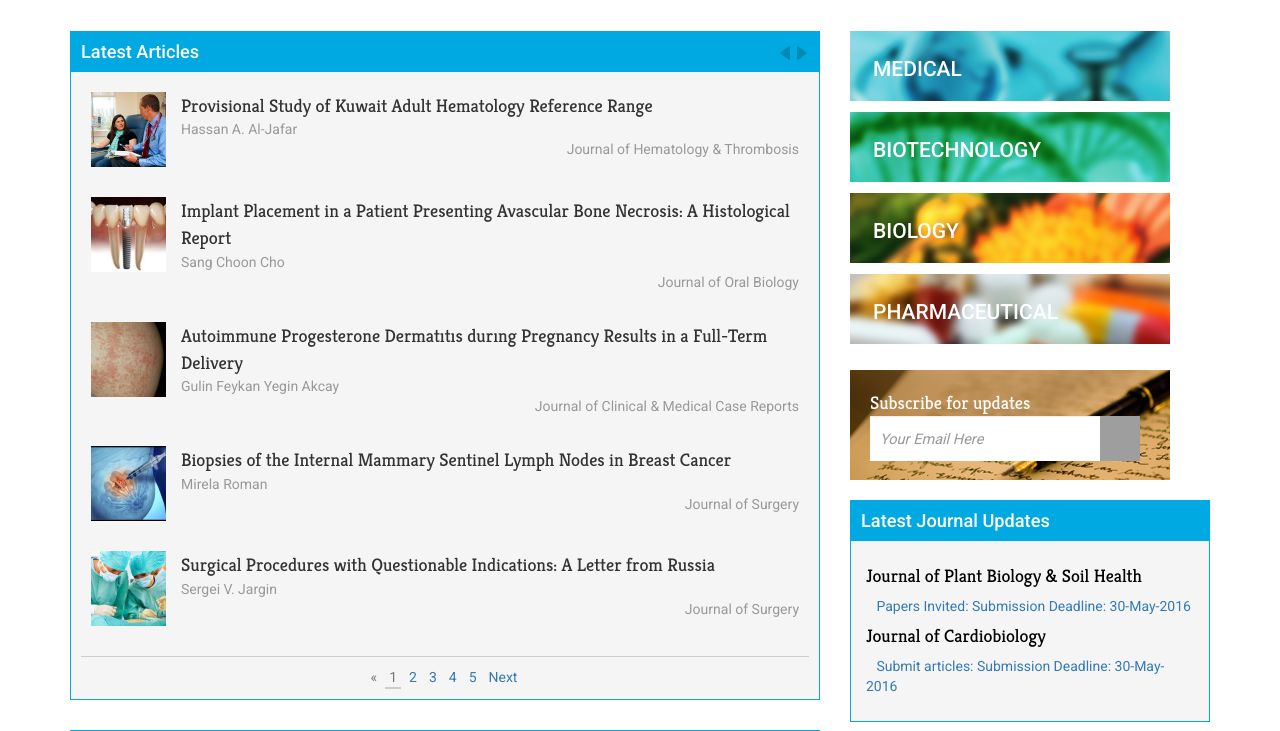
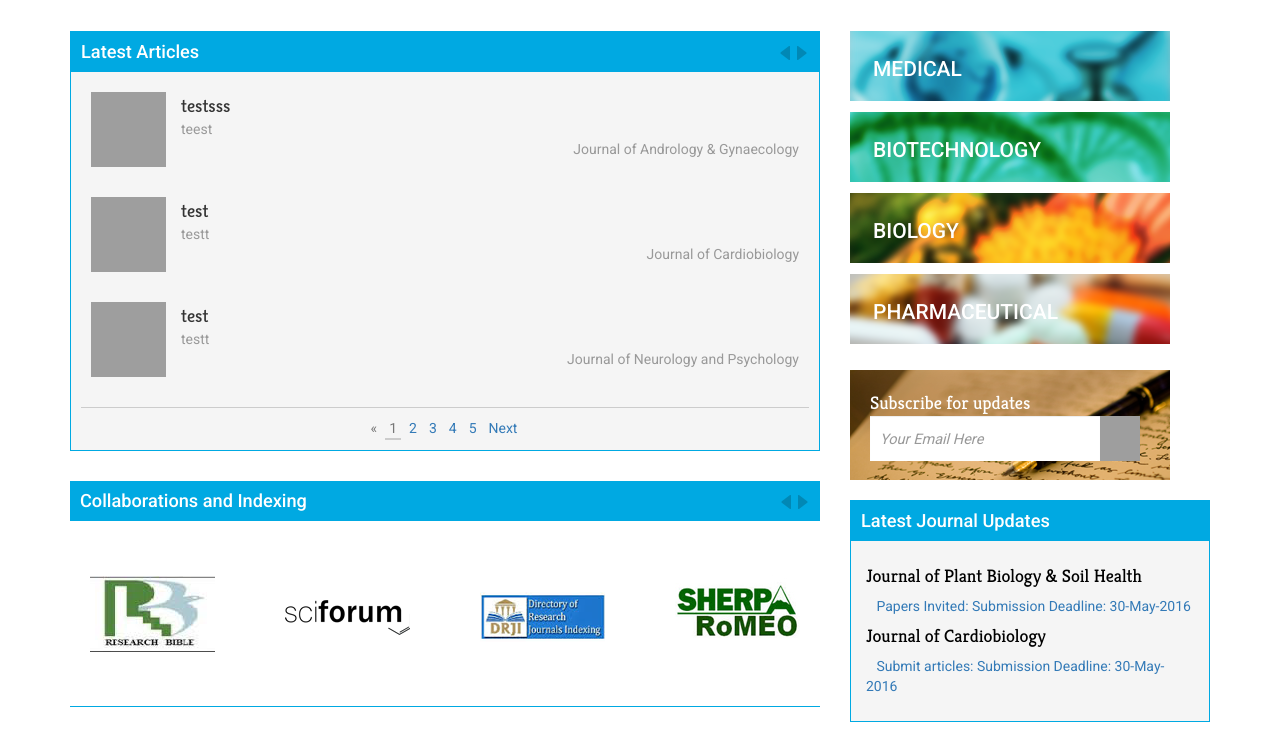
Before and after one commit to Parameshwer/avens-newci, a CodeIgniter app: page /avens-angular/ in a window 1280 px wide. Shown: the part 778-1509 px from the top of the page. Run offline with CodeIgniter, Linux system fonts and the light colour scheme; data comes from the database, SQL or seed files in the repository; some libraries are stand-ins or nearby versions; grey boxes are pictures that could not be loaded.

Commit message:
latest journals added

```diff
--- a/application/controllers/page.php
+++ b/application/controllers/page.php
@@ -179,4 +179,23 @@
 		}	*/
 		echo $this->load->view('pages/ajax_journals', $data,TRUE);
 	}
+
+	public function get_latest_journals() {
+		$this->load->model('App_model');
+
+		//sanitize post value
+		if($this->input->post("page")) {
+			$page_number = $this->input->post("page");
+		if(!is_numeric($page_number)){die('Invalid page number!');} //incase of invalid page number
+		} else{
+			$page_number = 1;
+		}
+
+		//get current starting point of records
+		$position = (($page_number-1) * 5);
+
+		$data['latest_articles'] = $this->App_model->get_latest_journals($position);
+
+		echo $this->load->view('pages/ajax_latest_articles', $data,TRUE);
+	}
 }
--- a/application/models/app_model.php
+++ b/application/models/app_model.php
@@ -59,5 +59,9 @@
 
 		return $query->result_array();
 	}
-
+	function get_latest_journals($position) {
+		//$query = $this->db->query("SELECT * FROM `wp_latest_articles` LIMIT $position, 5");
+		$query = $this->db->query("SELECT * FROM wp_latest_articles la INNER JOIN wp_journals j on la.article_category = j.id INNER JOIN wp_journal_main_categories mc on mc.category_id = j.main_category_id LIMIT $position, 5");
+		return $query->result_array();
+	}
 }
--- /dev/null
+++ b/application/views/pages/ajax_latest_articles.php
@@ -0,0 +1,15 @@
+<?php foreach ($latest_articles as $row) { ?>
+	<div class="media">
+	<div class="media-left">
+		<img width="150" height="150" src="<?php echo $row['article_image']?>" class="attachment-thumbnail wp-post-image" alt="jcb-19">
+	</div>
+		<div class="media-body">
+		<?php //echo $row['post_content']; ?>
+		<div class="media-body">
+		<h1 style="text-align: left;"><a href="<?php echo $row['pdf_link']; ?>" target="_blank"><?php echo $row['article_name']; ?></a></h1>
+		<p><?php echo $row['author_name']; ?></p>
+		<p style="text-align: right;"><a href="<?php echo base_url(); ?>page/journals/"><?php echo $row['journal_name']; ?></a>
+		</p></div>
+	</div>
+</div>
+<?php } ?>
--- a/application/views/pages/home.php
+++ b/application/views/pages/home.php
@@ -72,69 +72,8 @@
 							</div>
 						</div>
 						<div id="latest-articles-inner">
-
-							<div id="latest-article-results"><div class="media">
-								<div class="media-left">
-									<img width="150" height="150" src="<?php echo base_url() ?>public/images/JHT-02-0013-150x150.jpg" class="attachment-thumbnail wp-post-image" alt="JHT-02-0013">
-								</div>
-								<div class="media-body">
-
-									<h1 style="text-align: left;"><a href="<?php echo base_url() ?>public/images/JHT-2380-6842-02-0013.pdf" target="_blank">Provisional Study of Kuwait Adult Hematology Reference Range</a></h1>
-									<p>Hassan A. Al-Jafar</p>
-									<p style="text-align: right;"><a href="<?php echo base_url(); ?>journals/">Journal of Hematology &amp; Thrombosis</a>
-									</p>
-								</div>
-							</div>
-							<div class="media">
-								<div class="media-left">
-									<img width="150" height="150" src="<?php echo base_url() ?>public/images/avascular-necrosis-150x150.jpg" class="attachment-thumbnail wp-post-image" alt="avascular necrosis">
-								</div>
-								<div class="media-body">
-
-									<h1 style="text-align: left;"><a href="<?php echo base_url() ?>public/images/JOBY-2377-987X-03-0022.pdf" target="_blank">Implant Placement in a Patient Presenting Avascular Bone Necrosis: A Histological Report</a></h1>
-									<p>Sang Choon Cho</p>
-									<p style="text-align: right;"><a href="<?php echo base_url(); ?>journals/">Journal of Oral Biology</a>
-									</p>
-								</div>
-							</div>
-							<div class="media">
-								<div class="media-left">
-									<img width="150" height="150" src="<?php echo base_url() ?>public/images/JCMCR-150x150.jpg" class="attachment-thumbnail wp-post-image" alt="JCMCR">
-								</div>
-								<div class="media-body">
-
-									<h1 style="text-align: left;"><a href="<?php echo base_url() ?>public/images/JCMCR-2332-4120-03-0017.pdf" target="_blank">Autoimmune Progesterone Dermatıtıs durıng Pregnancy Results in a Full-Term Delivery</a></h1>
-									<p>Gulin Feykan Yegin Akcay</p>
-									<p style="text-align: right;"><a href="<?php echo base_url(); ?>journals/">Journal of Clinical &amp; Medical Case Reports</a>
-									</p>
-								</div>
-							</div>
-							<div class="media">
-								<div class="media-left">
-									<img width="150" height="150" src="<?php echo base_url() ?>public/images/JSUR-04-0028-150x150.jpg" class="attachment-thumbnail wp-post-image" alt="JSUR-04-0028">
-								</div>
-								<div class="media-body">
-
-									<h1 style="text-align: left;"><a href="<?php echo base_url() ?>public/images/JSUR-2332-4139-04-0028.pdf" target="_blank">Biopsies of the Internal Mammary Sentinel Lymph Nodes in Breast Cancer</a></h1>
-									<p>Mirela Roman</p>
-									<p style="text-align: right;"><a href="<?php echo base_url(); ?>journals/">Journal of Surgery</a>
-									</p>
-								</div>
-							</div>
-							<div class="media">
-								<div class="media-left">
-									<img width="150" height="150" src="<?php echo base_url() ?>public/images/JSUR-04-0027-150x150.png" class="attachment-thumbnail wp-post-image" alt="JSUR-04-0027">
-								</div>
-								<div class="media-body">
-
-									<h1 style="text-align: left;"><a href="<?php echo base_url() ?>public/images/JSUR-2332-4139-04-0027.pdf" target="_blank">Surgical Procedures with Questionable Indications: A Letter from Russia</a></h1>
-									<p>Sergei V. Jargin</p>
-									<p style="text-align: right;"><a href="<?php echo base_url(); ?>journals/">Journal of Surgery</a>
-									</p>
-								</div>
-							</div>
-						</div>
-						<div class="paginatio-custom"><div class="pagination"><ul class="pagination bootpag"><li data-lp="1" class="prev disabled"><a href="javascript:void(0);">«</a></li><li data-lp="1" class="disabled"><a href="javascript:void(0);">1</a></li><li data-lp="2"><a href="javascript:void(0);">2</a></li><li data-lp="3"><a href="javascript:void(0);">3</a></li><li data-lp="4"><a href="javascript:void(0);">4</a></li><li data-lp="5"><a href="javascript:void(0);">5</a></li><li data-lp="2" class="next"><a href="javascript:void(0);">Next</a></li></ul></div></div>
+					<div id="latest-article-results"></div>
+					<div class="paginatio-custom"><div class="pagination"></div></div>
 					</div>
 				</div>
 				<div id="collab-section">
--- a/application/views/templates/footer.php
+++ b/application/views/templates/footer.php
@@ -95,78 +95,7 @@
 		var s = document.getElementsByTagName('script')[0]; s.parentNode.insertBefore(ga, s);
 	})();
 </script>
-<script type="text/javascript">
-	jQuery(document).ready(function(){
-		jQuery("p.month").on('click', function () {
-			if(jQuery(this).hasClass("active")){
-				jQuery(this).removeClass("active");
-			}else{
-				jQuery('.month').removeClass("active");
-				jQuery(this).toggleClass("active");
-			}
 
-			jQuery(".post-archive-box-inner").not(jQuery(this).next(".post-archive-box-inner")).slideUp();
-			jQuery(this).next(".post-archive-box-inner").slideToggle();
-		});
-
-jQuery("#latest-article-results").load("<?php echo base_url(); ?>latest-article-ajax/");  //initial page number to load
-jQuery(".pagination").bootpag({
-	total: 16,
-	page: 1,
-	maxVisible: 5,
-	leaps: false,
-	next: 'Next'
-}).on("page", function(e, num){
-	e.preventDefault();
-	jQuery("#latest-article-results").prepend('<div class="loading-indication">Loading...</div>');
-	jQuery("#latest-article-results").load("<?php echo base_url(); ?>latest-article-ajax/", {'page':num});
-});
-
-jQuery('.nav-controls .custom-prev').on('click',function(e){
-	e.preventDefault();
-	jQuery('ul.pagination .prev a').trigger('click');
-});
-jQuery('.nav-controls .custom-next').on('click',function(e){
-	e.preventDefault();
-	jQuery('ul.pagination .next a').trigger('click');
-});
-
-var logo_box_height = jQuery('#logo-box').height();
-
-var admin_bar_height = (jQuery('#wpadminbar').height())?jQuery('#wpadminbar').height():'0';
-var temp_height = admin_bar_height+logo_box_height;
-
-jQuery(window).scroll(function(){
-	if (jQuery(this).scrollTop() > temp_height)
-		jQuery('#navbar').addClass('fixed_top').css('top',admin_bar_height);
-	else
-		jQuery('#navbar').removeClass('fixed_top').css('top','0');
-});
-jQuery('.goto-top').hide();
-
-jQuery(window).scroll(function(){
-	if (jQuery(this).scrollTop() > 200)
-		jQuery('.goto-top').show(300);
-	else
-		jQuery('.goto-top').hide(300);
-
-});
-
-jQuery('.scroll-top').on('click',function(e){
-	e.preventDefault();
-	jQuery("html,body").animate({scrollTop:0}, 600);
-});
-jQuery('#mobile-post-navbtn').on('click',function(e){
-	e.stopPropagation();
-	jQuery('.mobile-post-nav').toggle(500);
-});
-jQuery('body').on('click',function(e){
-	e.stopPropagation();
-	jQuery('.mobile-post-nav').hide(500);
-});
-
-});
-</script>
 <script type="text/javascript" src="<?php echo base_url(); ?>public/js/jquery.validator.js"></script>
 <script type="text/javascript">
 	jQuery(document).ready(function(){
@@ -255,7 +184,77 @@
 			e.preventDefault()
 			jQuery(this).tab('show')
 		});
-	});
+
+
+		jQuery("p.month").on('click', function () {
+			if(jQuery(this).hasClass("active")){
+				jQuery(this).removeClass("active");
+			}else{
+				jQuery('.month').removeClass("active");
+				jQuery(this).toggleClass("active");
+			}
+
+			jQuery(".post-archive-box-inner").not(jQuery(this).next(".post-archive-box-inner")).slideUp();
+			jQuery(this).next(".post-archive-box-inner").slideToggle();
+		});
+
+		jQuery("#latest-article-results").load("<?php echo base_url(); ?>page/get_latest_journals/");  //initial page number to load
+		jQuery(".pagination").bootpag({
+			total: 16,
+			page: 1,
+			maxVisible: 5,
+			leaps: false,
+			next: 'Next'
+		}).on("page", function(e, num){
+			e.preventDefault();
+			jQuery("#latest-article-results").prepend('<div class="loading-indication">Loading...</div>');
+			jQuery("#latest-article-results").load("<?php echo base_url(); ?>page/get_latest_journals/", {'page':num});
+		});
+
+		jQuery('.nav-controls .custom-prev').on('click',function(e){
+			e.preventDefault();
+			jQuery('ul.pagination .prev a').trigger('click');
+		});
+		jQuery('.nav-controls .custom-next').on('click',function(e){
+			e.preventDefault();
+			jQuery('ul.pagination .next a').trigger('click');
+		});
+
+		var logo_box_height = jQuery('#logo-box').height();
+
+		var admin_bar_height = (jQuery('#wpadminbar').height())?jQuery('#wpadminbar').height():'0';
+		var temp_height = admin_bar_height+logo_box_height;
+
+		jQuery(window).scroll(function(){
+			if (jQuery(this).scrollTop() > temp_height)
+				jQuery('#navbar').addClass('fixed_top').css('top',admin_bar_height);
+			else
+				jQuery('#navbar').removeClass('fixed_top').css('top','0');
+		});
+		jQuery('.goto-top').hide();
+
+		jQuery(window).scroll(function(){
+			if (jQuery(this).scrollTop() > 200)
+				jQuery('.goto-top').show(300);
+			else
+				jQuery('.goto-top').hide(300);
+
+		});
+
+		jQuery('.scroll-top').on('click',function(e){
+			e.preventDefault();
+			jQuery("html,body").animate({scrollTop:0}, 600);
+		});
+		jQuery('#mobile-post-navbtn').on('click',function(e){
+			e.stopPropagation();
+			jQuery('.mobile-post-nav').toggle(500);
+		});
+		jQuery('body').on('click',function(e){
+			e.stopPropagation();
+			jQuery('.mobile-post-nav').hide(500);
+		});
+
+});
 
 </script>
 
```
Also changed, not shown: admin1/angular_pages/sidebar1.html (+8 -0 lines).
